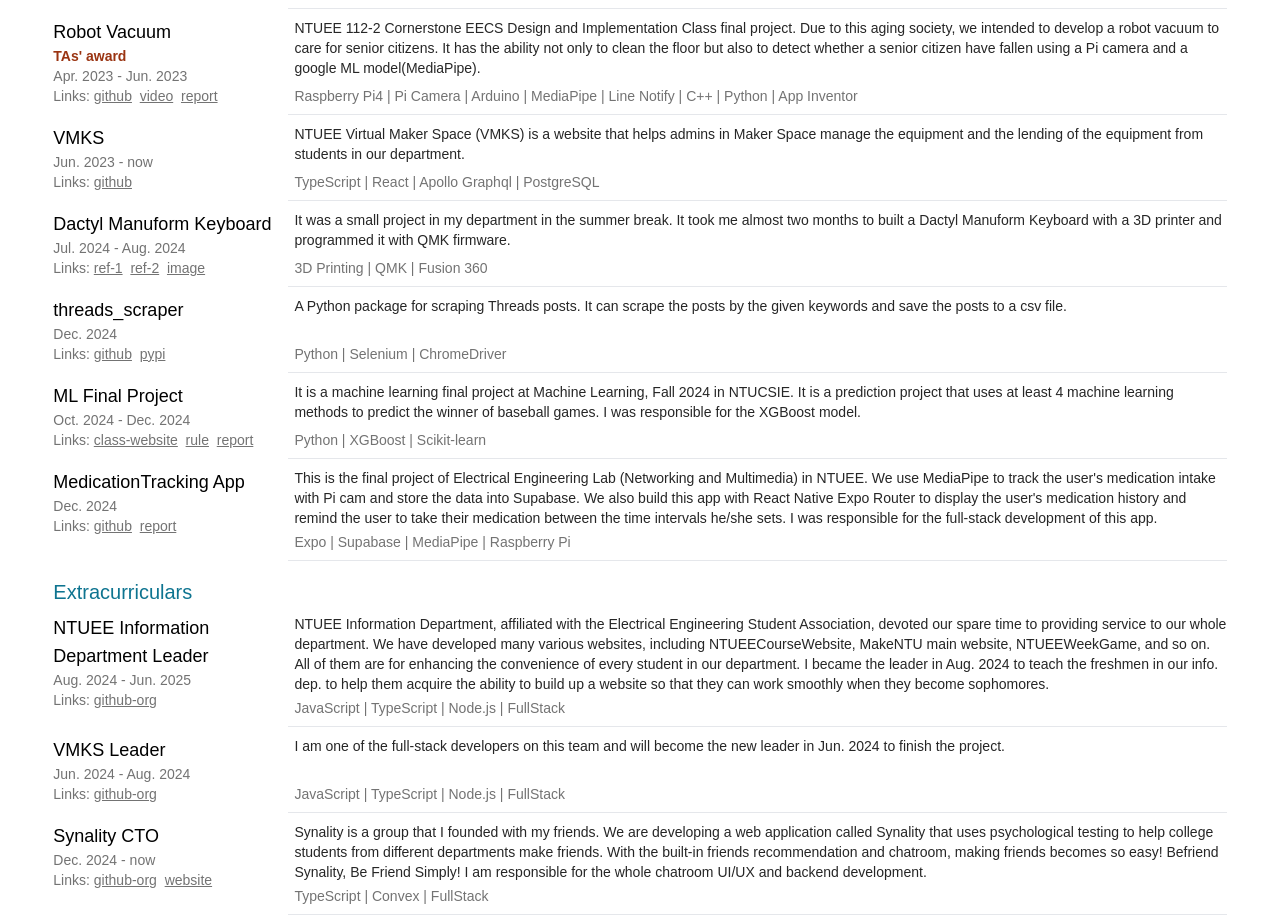
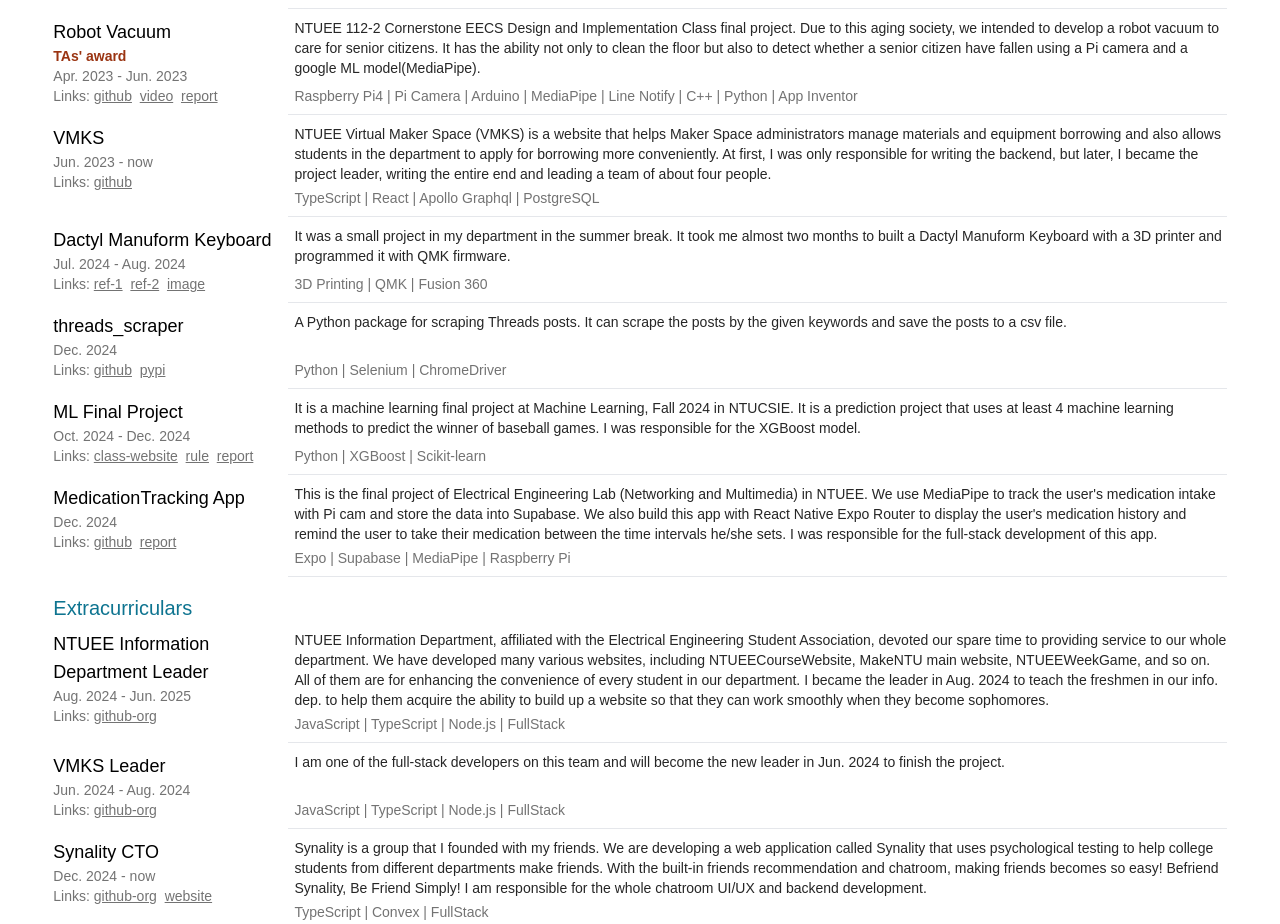
Before and after one commit to ChenBingWei1201/ChenBingWei1201.github.io, a React (Vite) app: page /en in a window 1280 px wide. Shown: the part 860-1784 px from the top of the page. Built offline with nearby package versions, Linux system fonts and the light colour scheme; a web font is replaced by a local one.

Commit message:
update VMKS

```diff
--- a/src/data/experiences/projects.js
+++ b/src/data/experiences/projects.js
@@ -59,7 +59,7 @@
       },
     ],
     content: [
-      "NTUEE Virtual Maker Space (VMKS) is a website that helps admins in Maker Space manage the equipment and the lending of the equipment from students in our department.",
+      "NTUEE Virtual Maker Space (VMKS) is a website that helps Maker Space administrators manage materials and equipment borrowing and also allows students in the department to apply for borrowing more conveniently. At first, I was only responsible for writing the backend, but later, I became the project leader, writing the entire end and leading a team of about four people.",
     ],
     tags: ["TypeScript", "React", "Apollo Graphql", "PostgreSQL"],
   },
@@ -209,7 +209,7 @@
         url: "https://github.com/ChenBingWei1201/VMKS-Website",
       },
     ],
-    content: ["NTUEE VMKS是一個幫助系上創客空間管理設備及學生借用設備的網站。"],
+    content: ["NTUEE Virtual Maker Space (VMKS) 是一個幫助Maker Space 管理員管理材料與器材借用網站，也讓系上同學能更方便申請借用。一開始只負責撰寫後端，但後來成為專案負責人，撰寫全端且帶領大約四人團隊。"],
     tags: ["TypeScript", "React", "Apollo GraphQL", "PostgreSQL"],
   },
   {
```
